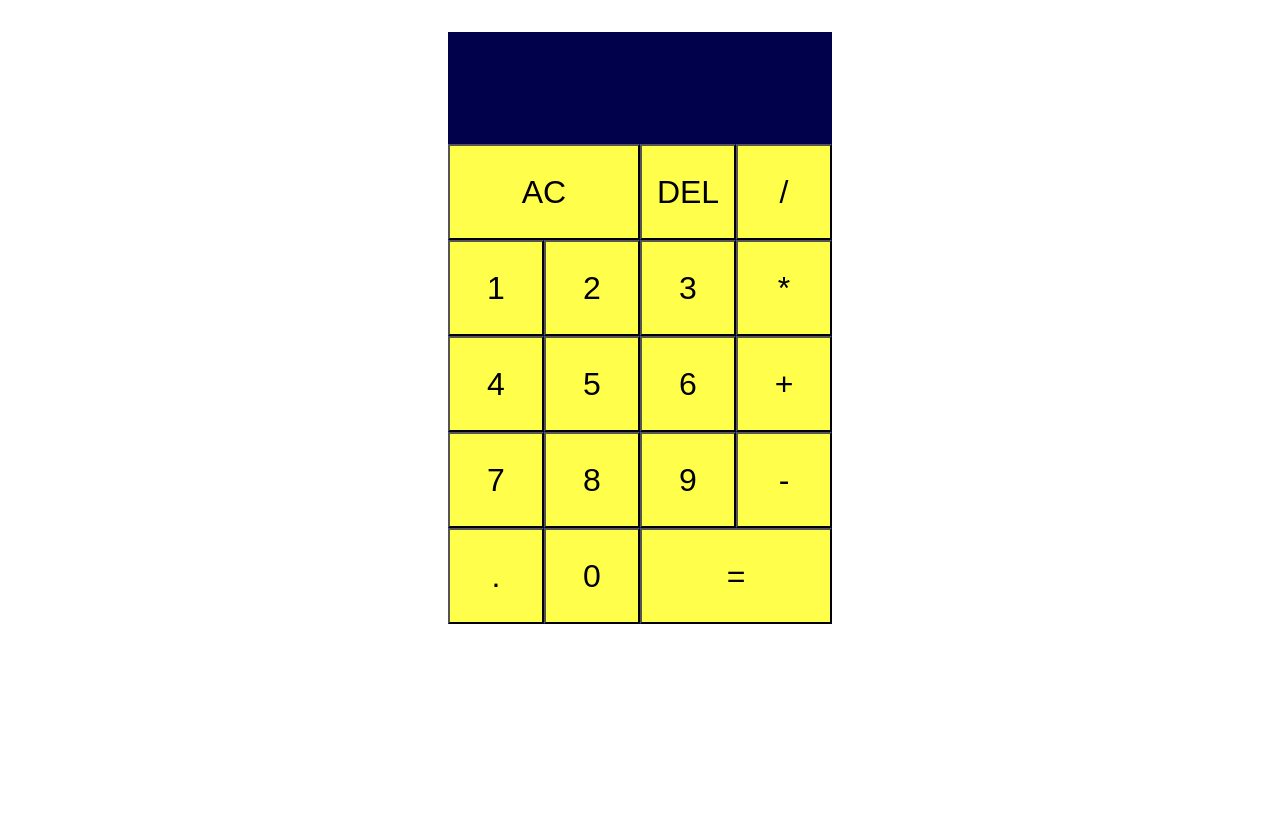
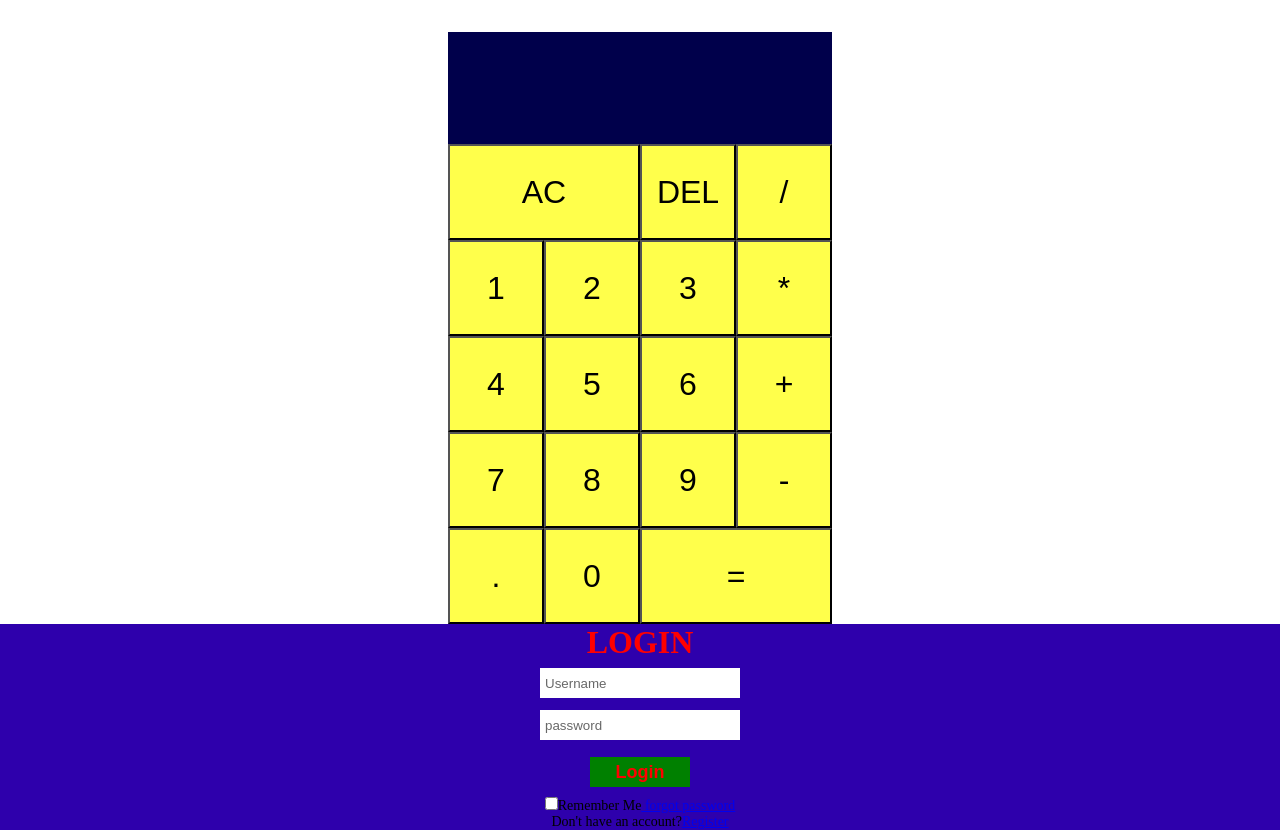
Before and after one commit to Gurmuked/react-apps, a React (Create React App) app in the folder project/: page / in a window 1280 px wide. Before the commit the page ends 800 px from the top, so only its background shows below. Built offline with nearby package versions, Linux system fonts and the light colour scheme.

Commit message:
Form page that has registration and login page

```diff
--- a/project/src/App.js
+++ b/project/src/App.js
@@ -1,12 +1,13 @@
 import React from 'react';
 import Calculator from '../src/components/Calculator/calculator.jsx';
-
+import Login from './components/login and registration/login.jsx';
 
 
 function App() {
   return (
     <div>
       <Calculator />
+      <Login />
     </div>
   );
 }
--- /dev/null
+++ b/project/src/components/login and registration/login.css
@@ -0,0 +1,45 @@
+*{
+  margin: 0;
+  padding: 0;
+  box-sizing: border-box;
+}
+.login{
+  text-align: center;
+
+}
+form{
+  background-color: rgb(46, 0, 172);
+  text-align: center;
+}
+h1{
+  color: red;
+  font-family: 'Times New Roman', Times, serif;
+
+}
+.inputclass{
+  width: 200px;
+  height: 30px;
+  border: none;
+}
+.inputclass::placeholder{
+  padding-left: 5px;
+  color: rgb(104, 104, 104);
+}
+.inputBox{
+  margin: 2px;
+  padding: 5px;
+}
+.submit{
+  width: 100px;
+  height: 30px;
+  padding: 5px;
+  margin: 10px 0px;
+  background-color: green;
+  color: red;
+  font-size: 18px;
+  font-weight: 900;
+  border: none;
+}
+.forgot{
+  font-size: 14px;
+}
--- /dev/null
+++ b/project/src/components/login and registration/login.jsx
@@ -0,0 +1,37 @@
+import React from 'react';
+import './login.css'
+
+ function login() {
+  return (
+    <div className='wrapper'>
+      <div className="login">
+        <form>
+          <h1>LOGIN</h1>
+          <div className='inputBox'>
+            <input type="text"
+                     placeholder="Username" className='inputclass'/>
+          </div>
+          <div className='inputBox'>
+            <input className='inputclass' type="password"
+                     placeholder="password" />
+          </div>
+
+
+          <button type='submit'className='submit'>Login</button>
+          <div className='rember forgot'>
+            <label><input type="checkbox"
+                    />Remember Me</label>
+                    <a href="#">  forgot password</a>
+          </div>
+          <div className='forgot'>
+            <p>Don't have an account?
+              <a href='#'>Register</a>
+            </p>
+          </div>
+
+        </form>
+      </div>
+    </div>
+  )
+}
+export default login;
```
